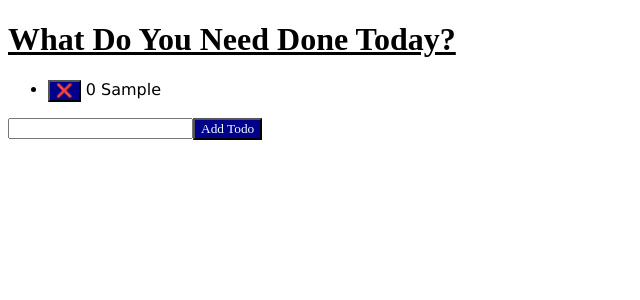
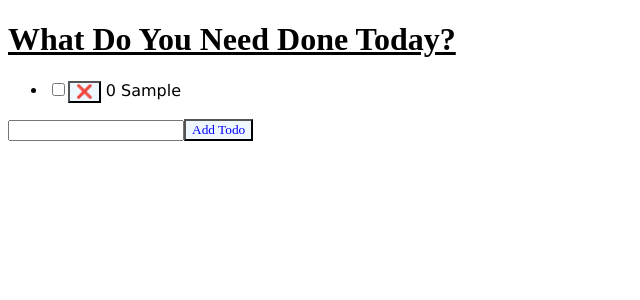
Before and after one commit to kasloww/todo, a Vue app: page / in a window 1280 px wide. Both pictures are taken after typing "Sample" into the empty fields and a click on the button "Add Todo". Shown: the top 300 px of the page, without its empty margins (0-640 px from the left). Built offline with nearby package versions, Linux system fonts and the light colour scheme.

Commit message:
checkbox!

```diff
--- a/src/App.vue
+++ b/src/App.vue
@@ -5,11 +5,11 @@ let todos = ref([])
 let newtodos = ref('')
 
 function clicke() {
-  todos.value.push(newtodos.value)
-
+  todos.value.push({
+    text: newtodos.value,
+    complete: false
+  })
   newtodos.value = ''
-
-
 }
 
 function getout (index) {
@@ -24,9 +24,10 @@ function getout (index) {
 
   <ul>
   <li v-for="(todo, index) in todos">
+    <input type="checkbox" v-model="todo.complete">
     <button @click="getout(index)">❌</button>
     {{ index }}
-    {{todo}}
+    {{todo.text}}
   </li>
   </ul>
 
@@ -40,12 +41,15 @@ h1 {
   font-family: 'Times New Roman', Times, serif;
 }
 button {
-    background-color:darkblue;
-    color:azure;
+    background-color:aliceblue;
+    color:blue;
     cursor: pointer;
     font-family: 'Instrument Serif', serif;
 }
 li {
   font-family: 'Lucida Sans', 'Lucida Sans Regular', 'Lucida Grande', 'Lucida Sans Unicode', Geneva, Verdana, sans-serif;
 }
+input {
+  font-family: monospace;
+}
 </style>
```
